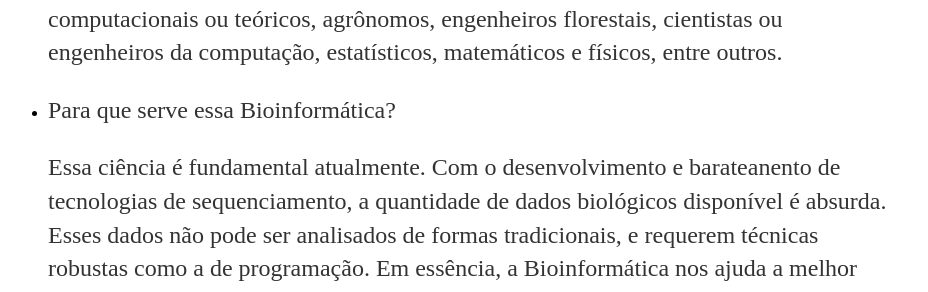
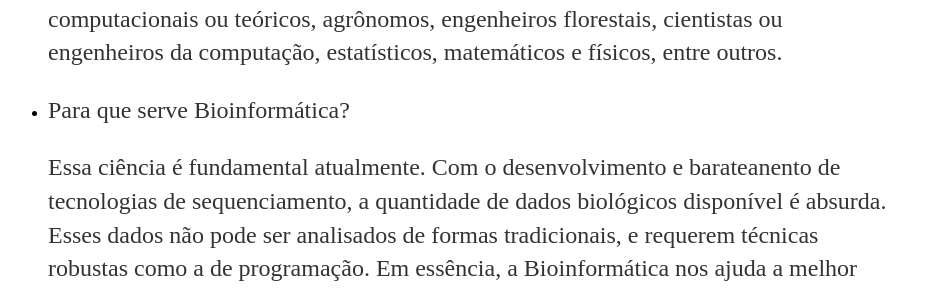
Before and after one commit to waltercostamb/waltercostamb.github.io, a Jekyll site: the page built from _posts/2020-05-22-PodcastIBICT.md, in a window 1280 px wide and 900 px high, scrolled down 869 px. Shown: the part 163-455 px from the top of the window, without its empty margins (184-1112 px from the left). Built offline with Jekyll 4.4.1, drawn with Linux system fonts in a browser that asks for light colours.

Commit message:
Update 2020-05-22-PodcastIBICT.md

```diff
--- a/_posts/2020-05-22-PodcastIBICT.md
+++ b/_posts/2020-05-22-PodcastIBICT.md
@@ -26,7 +26,7 @@ Nesse podcast conversaremos sobre a minha pesquisa dentro do campo da Bioinform
   profissionais de áreas diferentes, mas afins, como biólogos computacionais ou teóricos, agrônomos, engenheiros florestais,
   cientistas ou engenheiros da computação, estatísticos, matemáticos e físicos, entre outros.
 
-  - Para que serve essa Bioinformática?
+  - Para que serve Bioinformática?
 
       Essa ciência é fundamental atualmente. Com o desenvolvimento e barateanento de tecnologias de sequenciamento, a quantidade
   de dados biológicos disponível é absurda. Esses dados não pode ser analisados de formas tradicionais, e requerem técnicas
@@ -35,8 +35,7 @@ Nesse podcast conversaremos sobre a minha pesquisa dentro do campo da Bioinform
 
   - Por que Bioinformática é importante?
 
-      Com um exemplo extremamente atual, temos a pandemia de COVID-19 (Coronavírus). Sem o sequenciamento rápido de genoma e sua
-  análise, teria sido extremamente difícil e demorado entender como o vírus funciona, o que é fundamental para seu combate
+      Com um exemplo extremamente atual, temos a pandemia de COVID-19 (Coronavírus). Sem o sequenciamento rápido de genoma e sua análise, teria sido extremamente difícil e demorado entender como o vírus funciona, o que é fundamental para seu combate
   e controle. A Bioinformática em essência oferece suporte para biólogos e médicos, como no caso do coronavírus, e também
   para outras áreas, como exemplo, na melhoria de microorganismos para processamento de plantas de interesse comercial.
 
```
